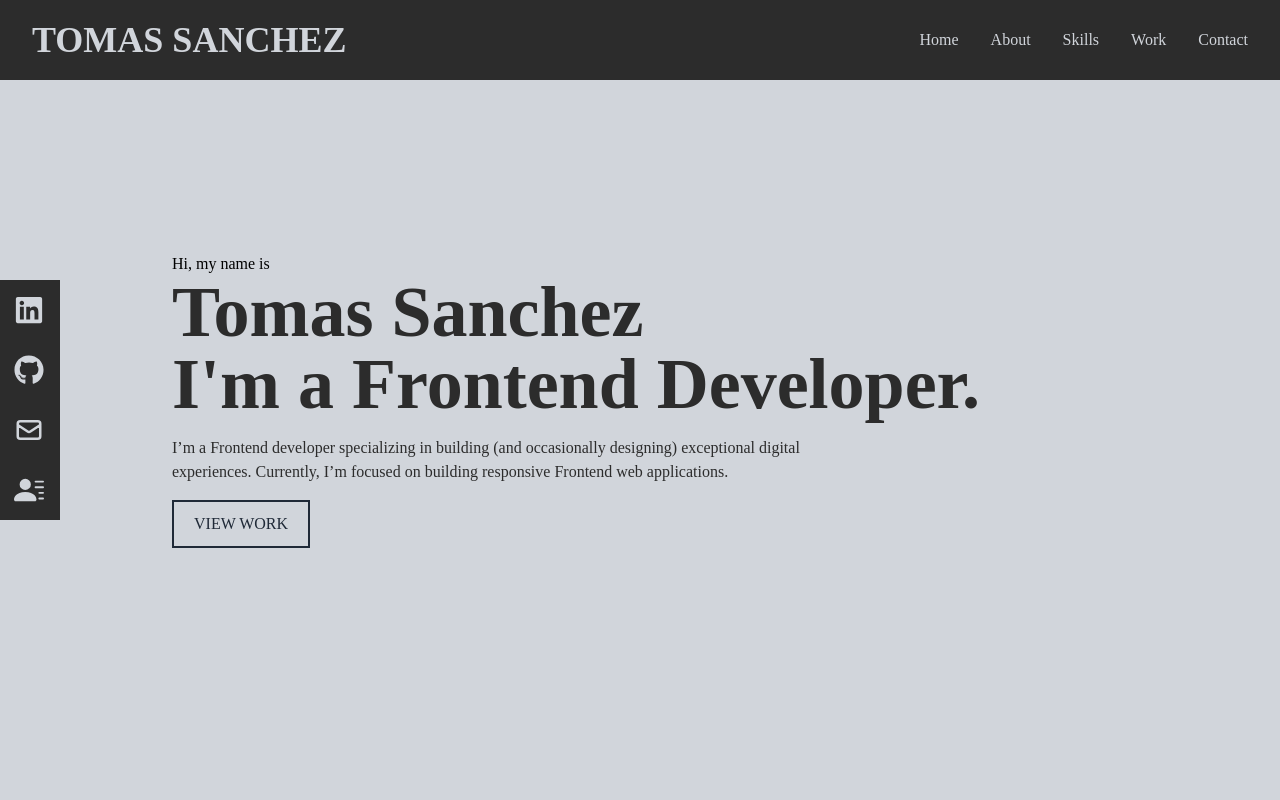
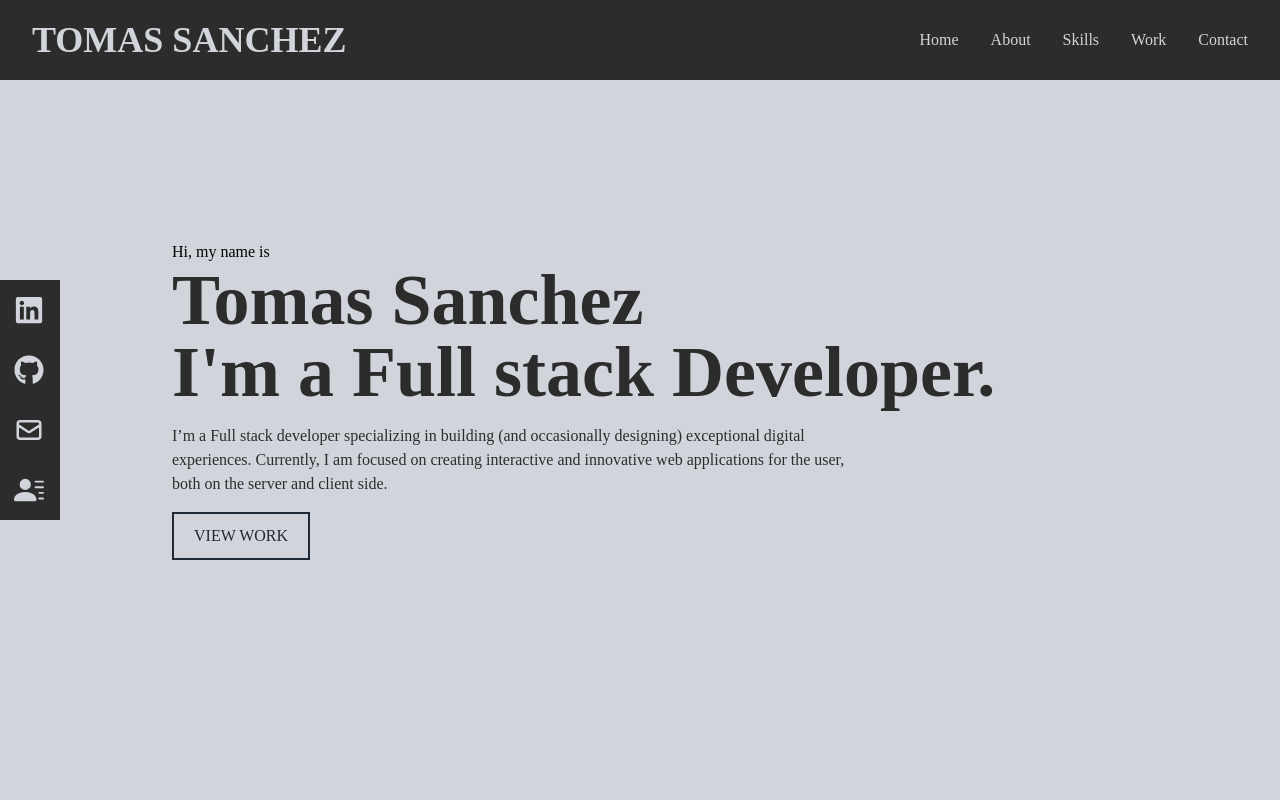
Before and after one commit to Sanhats/Portfolio-Web, a React (Create React App) app: page / in a window 1280 px wide. Shown: the top 800 px of the page. Built offline with nearby package versions, Linux system fonts and the light colour scheme.

Commit message:
modificacionHome

```diff
--- a/src/components/Home.jsx
+++ b/src/components/Home.jsx
@@ -19,12 +19,13 @@ const Home = () => {
           Tomas Sanchez
         </h1>
         <h2 className='text-4xl sm:text-7xl font-bold text-[#2c2c2c]'>
-          I'm a Frontend Developer.
+          I'm a Full stack Developer.
         </h2>
         <p className='text-[#2c2c2c] py-4 max-w-[700px]'>
-          I’m a Frontend developer specializing in building (and occasionally
-          designing) exceptional digital experiences. Currently, I’m focused on
-          building responsive Frontend web applications.
+          I’m a Full stack developer specializing in building (and occasionally
+          designing) exceptional digital experiences. Currently,
+          I am focused on creating interactive and innovative web
+          applications for the user, both on the server and client side.
         </p>
         <div>
         <Link to='work' smooth={true} duration={500}>
```
Also changed, not shown: 2 other files (tests, documents, lock files or other folders).
